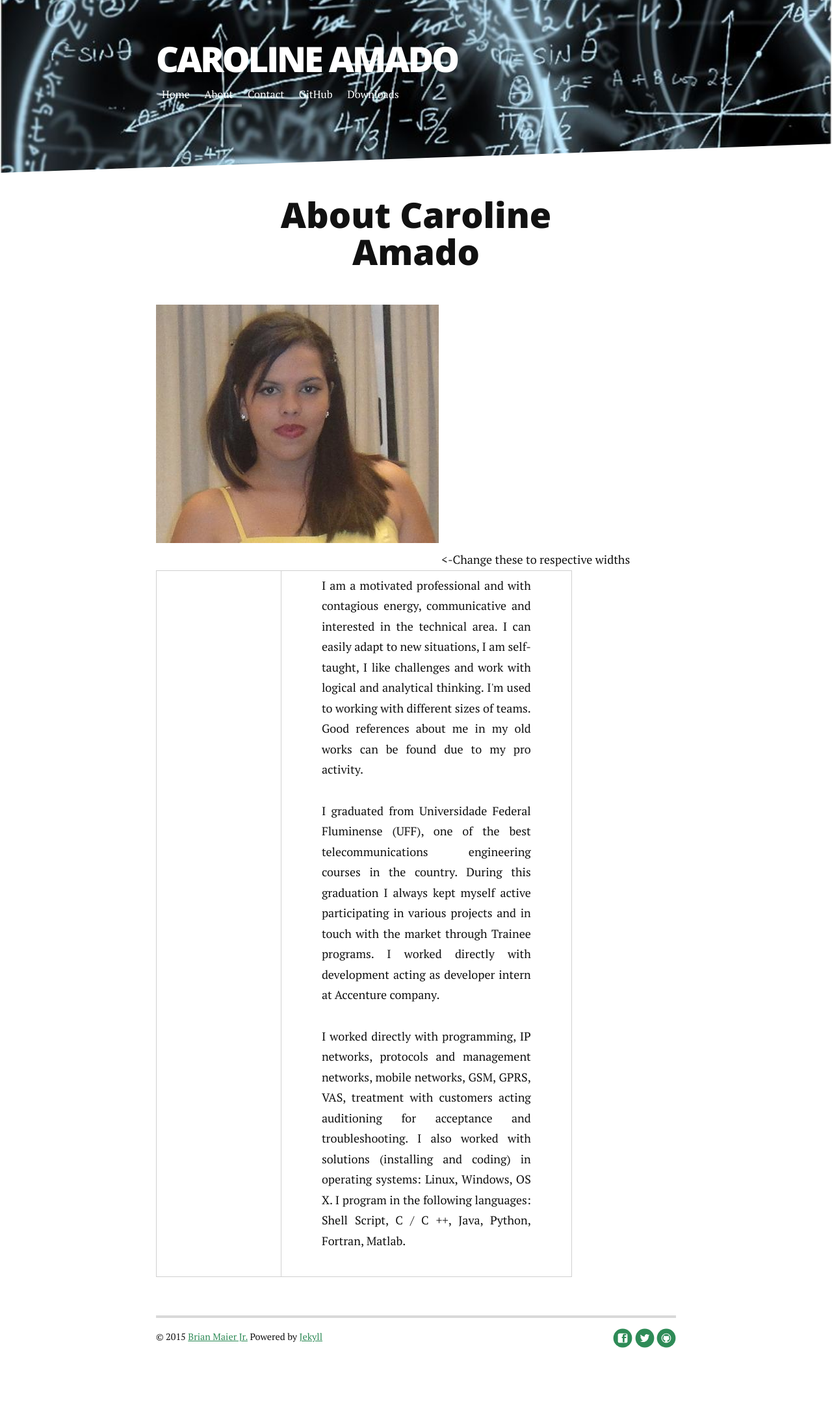
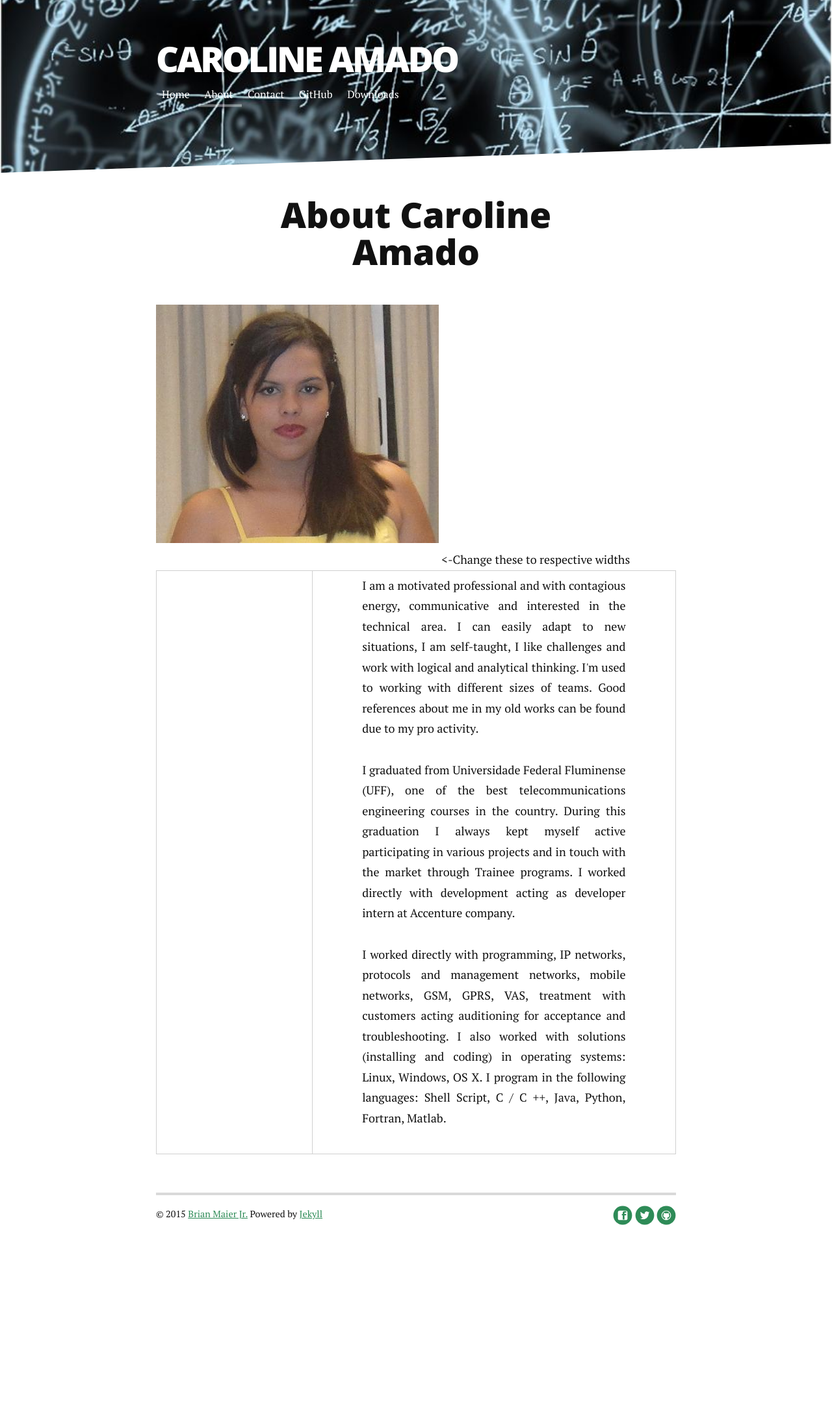
Before and after one commit to carolineamado/carolineamado.github.io, a Jekyll site: the page built from about.md, in a window 1280 px wide. Shown: the whole page at 65% size. Built offline with Jekyll 4.4.1, drawn with Linux system fonts in a browser that asks for light colours; nearby versions of some CDN libraries; Markdown is read by kramdown in place of the engine named in the settings; after the commit the page ends 1974 px from its top, so only the background shows below that.

Commit message:
Another change in about me
Trying to align the tabe, so the image and the text are nice

```diff
--- a/about.md
+++ b/about.md
@@ -6,7 +6,7 @@ title: About Caroline Amado
 <div class="post">
 	<h1 class="pageTitle">About Caroline Amado</h1>
 
-	<table style="width:80%">
+	<table style="width:100%">
 	<tr>
 		<td style="width: 30%"> </td><img src="{{ '/assets/img/me.jpg' | prepend: site.baseurl }}" alt="Caroline Amado"> <-Change these to respective widths
 
```
